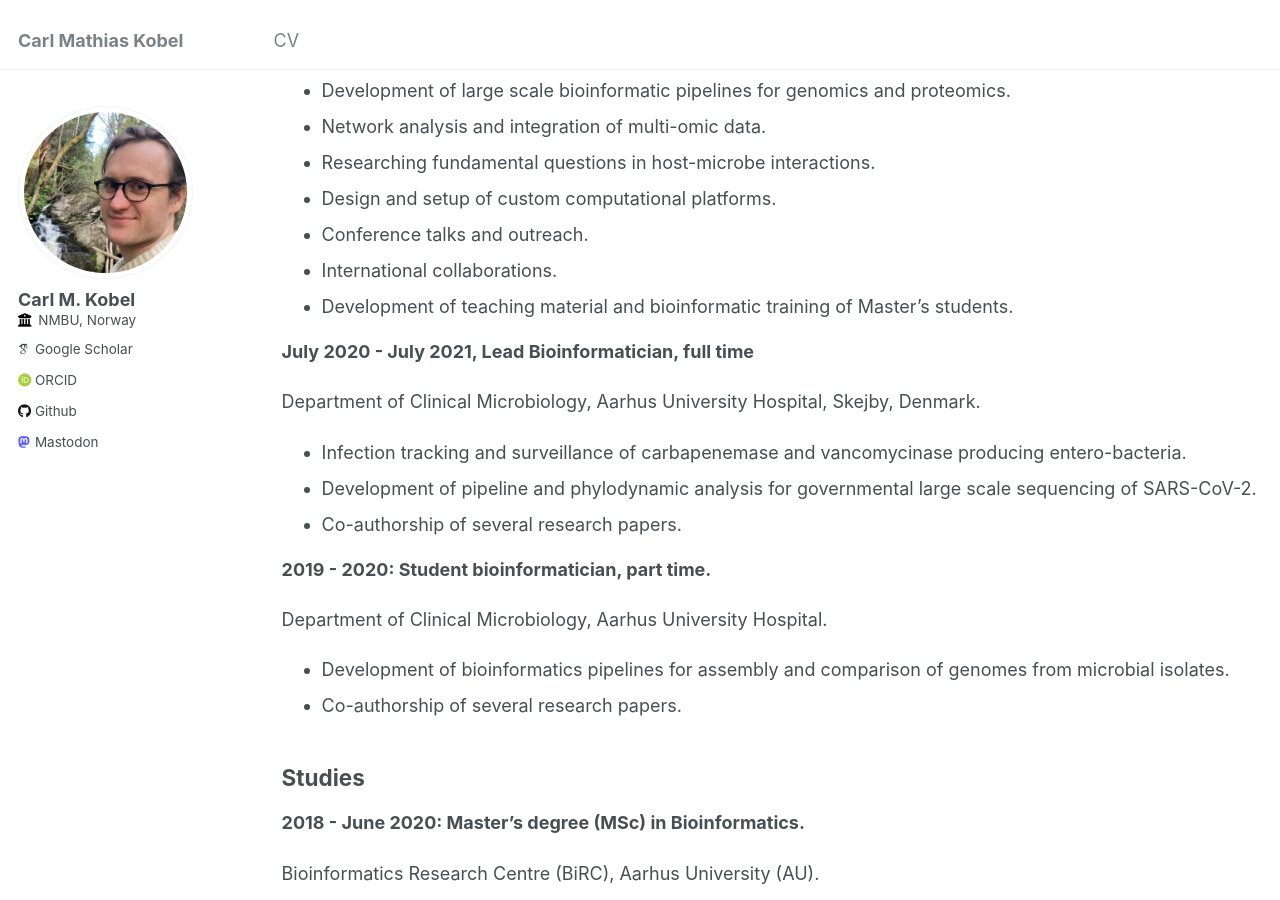
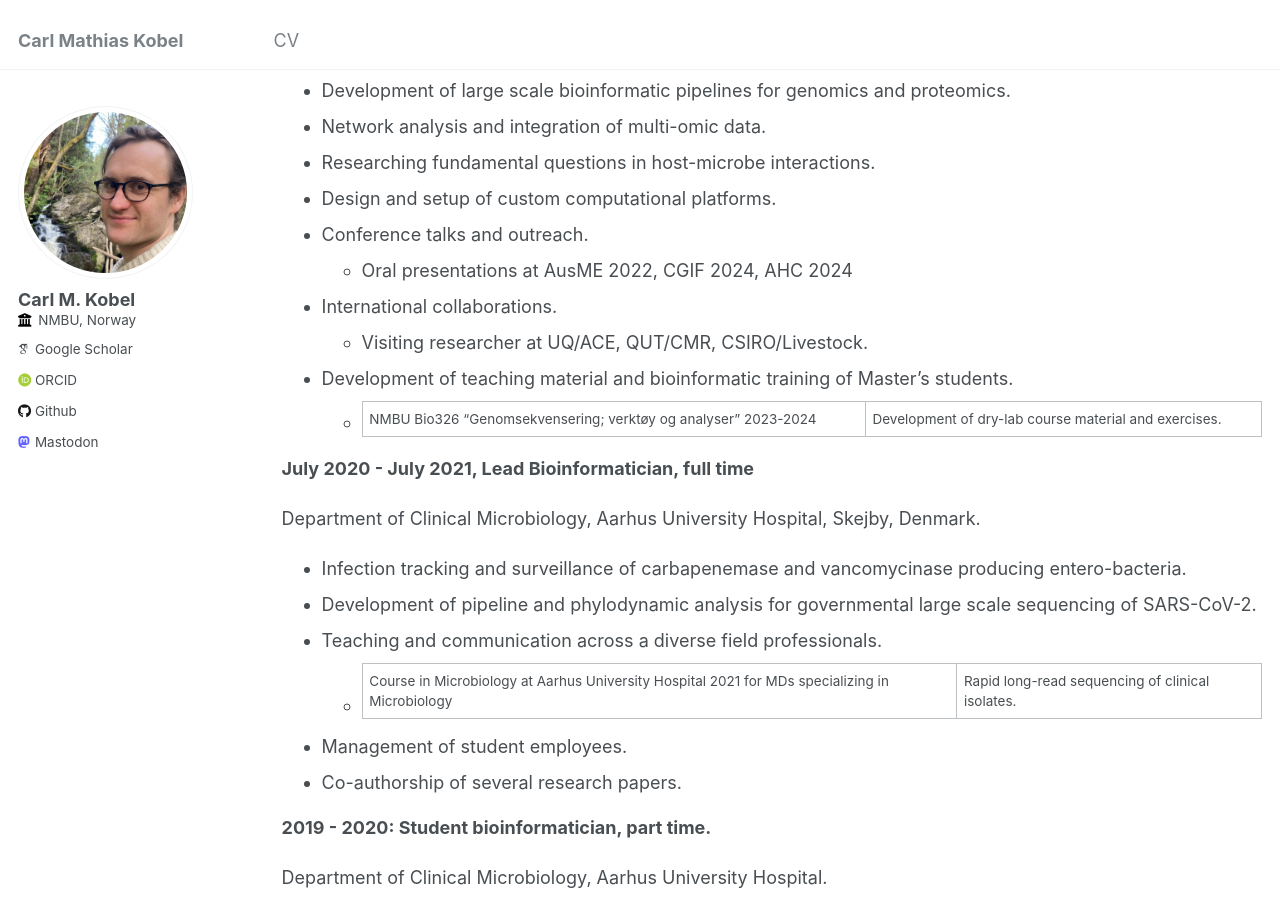
Before and after one commit to cmkobel/cmkobel.github.io, a Jekyll site: the page built from _pages/cv.md, in a window 1280 px wide and 900 px high, scrolled down 248 px. Built offline with Jekyll 4.4.1, drawn with Linux system fonts in a browser that asks for light colours; some web fonts are replaced.

Commit message:
Update cv.md

```diff
--- a/_pages/cv.md
+++ b/_pages/cv.md
@@ -8,8 +8,6 @@ redirect_from:
 ---
 
 {% include base_path %}
-
-
 
 
 ## Employments
@@ -23,8 +21,11 @@ Faculty of Biosciences, Norwegian University of Life Sciences, Ås, Norway.
   - Researching fundamental questions in host-microbe interactions.
   - Design and setup of custom computational platforms.
   - Conference talks and outreach.
+    - Oral presentations at AusME 2022, CGIF 2024, AHC 2024
   - International collaborations.
+    - Visiting researcher at UQ/ACE, QUT/CMR, CSIRO/Livestock.
   - Development of teaching material and bioinformatic training of Master's students.
+    - NMBU Bio326 “Genomsekvensering; verktøy og analyser” 2023-2024 | Development of dry-lab course material and exercises.
 
 
 **July 2020 - July 2021, Lead Bioinformatician, full time**
@@ -33,6 +34,9 @@ Department of Clinical Microbiology, Aarhus University Hospital, Skejby, Denmark
 
   - Infection tracking and surveillance of carbapenemase and vancomycinase producing entero-bacteria.
   - Development of pipeline and phylodynamic analysis for governmental large scale sequencing of SARS-CoV-2.
+  - Teaching and communication across a diverse field professionals.
+    - Course in Microbiology at Aarhus University Hospital 2021 for MDs specializing in Microbiology | Rapid long-read sequencing of clinical isolates.
+  - Management of student employees.
   - Co-authorship of several research papers.
 
 **2019 - 2020: Student bioinformatician, part time.**
@@ -41,7 +45,6 @@ Department of Clinical Microbiology, Aarhus University Hospital.
 
   - Development of bioinformatics pipelines for assembly and comparison of genomes from microbial isolates.
   - Co-authorship of several research papers.
-
 
 ## Studies
 
```
